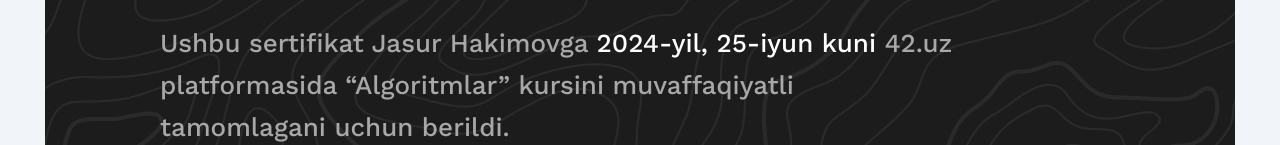
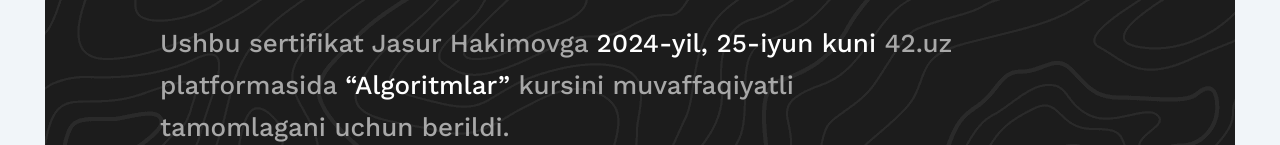
Before and after one commit to s8ndev/42, a plain HTML site: page index.html in a window 1280 px wide. Shown: the part 807-952 px from the top of the page. Drawn offline with Linux system fonts and the light colour scheme.

Commit message:
html code optimized

```diff
--- a/index.html
+++ b/index.html
@@ -14,7 +14,8 @@
                 </div>
                 <div class="course-title">
                     <div class="title">
-                    <span class="extra-color">“Algoritmlar”</span> kursini tamomlagani haqida
+                        <span class="extra-color">“Algoritmlar”</span> kursini
+                        tamomlagani haqida
                     </div>
                 </div>
                 <div class="big-title">
@@ -25,7 +26,9 @@
                     <p class="info-sub">
                         Ushbu sertifikat Jasur Hakimovga
                         <span class="bold-text">2024-yil, 25-iyun kuni</span>
-                    42.uz platformasida “Algoritmlar” kursini muvaffaqiyatli tamomlagani uchun berildi.
+                        42.uz platformasida
+                        <span class="bold-text">“Algoritmlar”</span> kursini
+                        muvaffaqiyatli tamomlagani uchun berildi.
                     </p>
                 </div>
                 <div class="qr-container">
```
Lines whose indentation alone changed are shown as unchanged.
